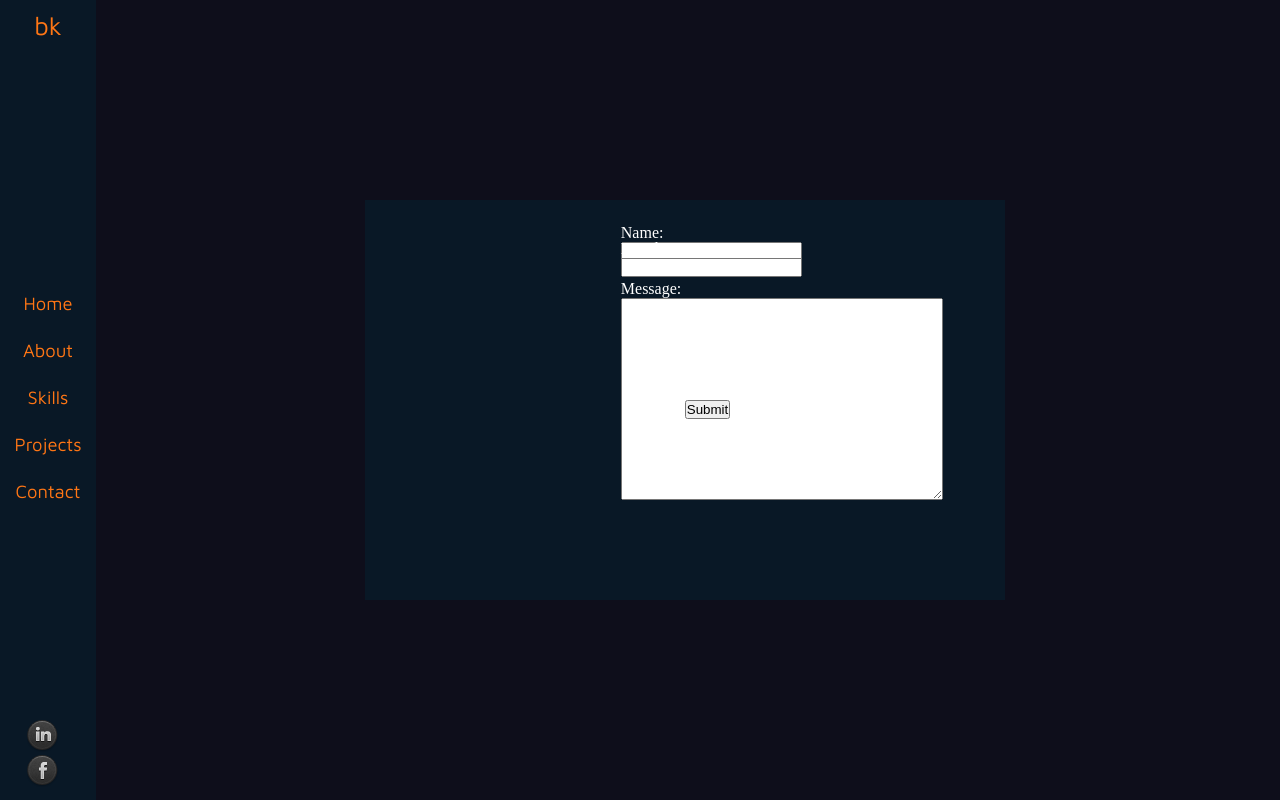
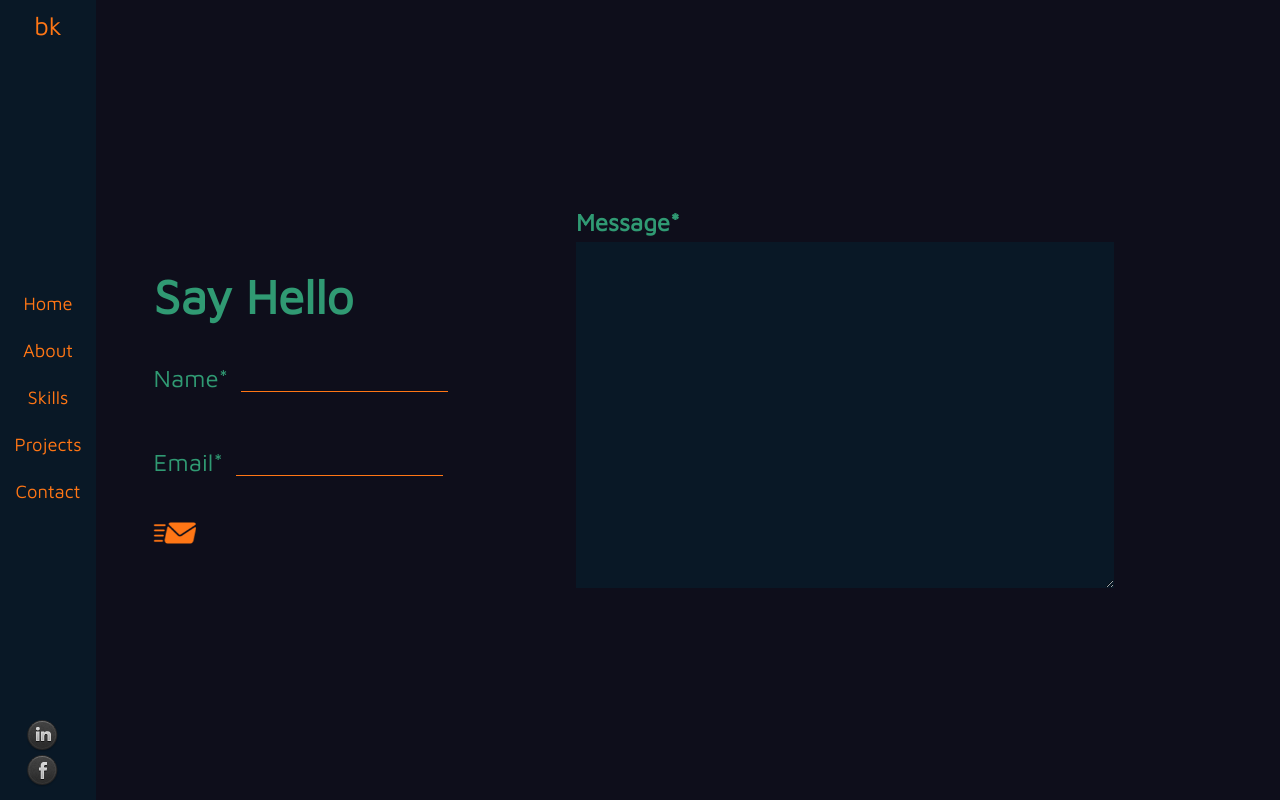
Before and after one commit to benjaminfkile/portfolio-ben, a React (Create React App) app: page /contact in a window 1280 px wide. Built offline with nearby package versions, Linux system fonts and the light colour scheme.

Commit message:
portfolio is now full stack

```diff
--- a/src/Contact/Contact.css
+++ b/src/Contact/Contact.css
@@ -1,42 +1,327 @@
 .Contact{
+    width: 100vw;
+    font-family: 'Maven Pro', sans-serif;
 
-    color: white;
 }
+
+.Name_Email{
+    position: absolute;
+    width: 35vw;
+    left: 12vw;
+    top: 31vh;
+    background-color: rgb(14,14,27);
+    font-size: 3vh;
+}
+
+.Name_Email h1{
+
+    margin-bottom: 5vh;
+    color: rgb(48,154,115);
+    -webkit-animation: bounce-in-top 1.1s both;
+    animation: bounce-in-top 1.1s both;
+
+}
+
+.Name_Email label{
+    margin-right: 1vw;
+    color: rgb(48,154,115);
+
+}
+
+
+input{
+    font-size: 2vh;
+    background-color: rgb(14,14,27);
+    color: silver;
+    border-width: 1px;
+    border-top: none;
+    border-left: none;
+    border-right: none;
+    /* border-color: silver; */
+    border-color: rgb(255,118,21);
+
+}
+
+
 #Main_Form{
-    position: absolute;
-    margin-top: 25vh;
-    margin-left: 21vw;
-    width: 50vw;
+    display: flex;
+    width: 100vw;
     height: 50vh;
-    background-color:rgb(9,24,38);
 }
 .Name_Form{
-    position: absolute;
-    margin-left: 20vw;
-    margin-top: 3vh;
-    width: 25vw;
+    display: flex;
+    width: 35vw;
 }
+
 .Email_Form{
-    position: absolute;
-    margin-left: 20vw;
-    margin-top: 5vh;
-    width: 25vw;
-
+    display: flex;
+    width: 35vw;
 }
 .Message_Form{
     position: absolute;
-    margin-left: 20vw;
-    margin-top: 10vh;
-    width: 25vw;
+    left: 45vw;
+    top: 28vh;
+    height: 40vh;
+    width: 40vw;
+
 
 }
-.Submit_Btn{
+.Message_Form h2{
     position: absolute;
-    margin-left: 25vw;
-    margin-top: 25vh;
+    z-index: 100;
+    top: -2vh;
+    color: rgb(48,154,115);
+    -webkit-animation: bounce-in-top .5s both;
+    animation: bounce-in-top .5s both;
+}
+
+
+textarea {
+    background-color:rgb(9,24,38);
+    border: none;
+    overflow: auto;
+    outline: none;
+    -webkit-box-shadow: none;
+    -moz-box-shadow: none;
+    box-shadow: none;
+    color: silver;
+    font-size: 2vh;
+    padding: 1vw;
+    -webkit-animation: bounce-in-top 1.5s both;
+    animation: bounce-in-top 1.5s both;
+}
+
+
+#message.form-control{
+    width: 40vw;
+    height: 40vh;
+}
+
+#Submit_Btn {
+        position: absolute;
+        top: 64vh;
+        left: 12vw;
+        font-size: 3vh;
+        list-style: none;
+        color: rgb(48,154,115);
+}
+#Submit_Btn:hover{
+        font-size: 3.3vh;
+        cursor: pointer;
+        color: rgb(255,118,21);
+}
+
+.Success{
+    position: absolute;
+    top: 55vh;
+    left: -3vw;
+    font-size: 1.5vh;
+    color: rgb(48,154,115);
+    margin-top: 17vh;
+    margin-left: 48vw;
+    -webkit-animation: tracking-in-expand 0.7s cubic-bezier(0.215, 0.610, 0.355, 1.000) both;
+    animation: tracking-in-expand 0.7s cubic-bezier(0.215, 0.610, 0.355, 1.000) both;
 
 }
-#message.form-control{
-    width: 25vw;
-    height: 25vh;
+.Incomplete_Form{
+    position: absolute;
+    top: 57vh;
+    left: -3vw;
+    font-size: 1.5vh;
+    color: rgb(255, 118, 21);
+    margin-top: 17vh;
+    margin-left: 48vw;
+    -webkit-animation: tracking-in-expand 0.7s cubic-bezier(0.215, 0.610, 0.355, 1.000) both;
+    animation: tracking-in-expand 0.7s cubic-bezier(0.215, 0.610, 0.355, 1.000) both;
 }
+.Failure{
+    position: absolute;
+    top: 55vh;
+    left: -3vw;
+    font-size: 1.5vh;
+    color: silver;
+    margin-top: 17vh;
+    margin-left: 48vw;
+}
+.Failure p{
+    font-size: 2vh;
+}
+.Failure a{
+    font-size: 2vh;
+    cursor: pointer;
+    color: rgb(255,118,21);
+}
+.Failure a:hover, a:focus a:active {
+        font-size: 2.6vh;
+        color: rgb(48,154,115);
+
+}
+
+input:-webkit-autofill,
+input:-webkit-autofill:hover,
+input:-webkit-autofill:focus,
+textarea:-webkit-autofill,
+textarea:-webkit-autofill:hover,
+textarea:-webkit-autofill:focus,
+select:-webkit-autofill,
+select:-webkit-autofill:hover,
+select:-webkit-autofill:focus {
+  /* border: 1px solid green; */
+  -webkit-text-fill-color: silver;
+  -webkit-box-shadow: 0 0 0px 1000px rgb(14,14,27) inset;
+  transition: background-color 5000s ease-in-out 0s;
+}
+
+/* ----------------------------------------------
+ * Generated by Animista on 2020-3-2 3:11:30
+ * Licensed under FreeBSD License.
+ * See http://animista.net/license for more info.
+ * w: http://animista.net, t: @cssanimista
+ * ---------------------------------------------- */
+
+/**
+ * ----------------------------------------
+ * animation bounce-in-top
+ * ----------------------------------------
+ */
+ @-webkit-keyframes bounce-in-top {
+    0% {
+      -webkit-transform: translateY(-500px);
+              transform: translateY(-500px);
+      -webkit-animation-timing-function: ease-in;
+              animation-timing-function: ease-in;
+      opacity: 0;
+    }
+    38% {
+      -webkit-transform: translateY(0);
+              transform: translateY(0);
+      -webkit-animation-timing-function: ease-out;
+              animation-timing-function: ease-out;
+      opacity: 1;
+    }
+    55% {
+      -webkit-transform: translateY(-65px);
+              transform: translateY(-65px);
+      -webkit-animation-timing-function: ease-in;
+              animation-timing-function: ease-in;
+    }
+    72% {
+      -webkit-transform: translateY(0);
+              transform: translateY(0);
+      -webkit-animation-timing-function: ease-out;
+              animation-timing-function: ease-out;
+    }
+    81% {
+      -webkit-transform: translateY(-28px);
+              transform: translateY(-28px);
+      -webkit-animation-timing-function: ease-in;
+              animation-timing-function: ease-in;
+    }
+    90% {
+      -webkit-transform: translateY(0);
+              transform: translateY(0);
+      -webkit-animation-timing-function: ease-out;
+              animation-timing-function: ease-out;
+    }
+    95% {
+      -webkit-transform: translateY(-8px);
+              transform: translateY(-8px);
+      -webkit-animation-timing-function: ease-in;
+              animation-timing-function: ease-in;
+    }
+    100% {
+      -webkit-transform: translateY(0);
+              transform: translateY(0);
+      -webkit-animation-timing-function: ease-out;
+              animation-timing-function: ease-out;
+    }
+  }
+  @keyframes bounce-in-top {
+    0% {
+      -webkit-transform: translateY(-500px);
+              transform: translateY(-500px);
+      -webkit-animation-timing-function: ease-in;
+              animation-timing-function: ease-in;
+      opacity: 0;
+    }
+    38% {
+      -webkit-transform: translateY(0);
+              transform: translateY(0);
+      -webkit-animation-timing-function: ease-out;
+              animation-timing-function: ease-out;
+      opacity: 1;
+    }
+    55% {
+      -webkit-transform: translateY(-65px);
+              transform: translateY(-65px);
+      -webkit-animation-timing-function: ease-in;
+              animation-timing-function: ease-in;
+    }
+    72% {
+      -webkit-transform: translateY(0);
+              transform: translateY(0);
+      -webkit-animation-timing-function: ease-out;
+              animation-timing-function: ease-out;
+    }
+    81% {
+      -webkit-transform: translateY(-28px);
+              transform: translateY(-28px);
+      -webkit-animation-timing-function: ease-in;
+              animation-timing-function: ease-in;
+    }
+    90% {
+      -webkit-transform: translateY(0);
+              transform: translateY(0);
+      -webkit-animation-timing-function: ease-out;
+              animation-timing-function: ease-out;
+    }
+    95% {
+      -webkit-transform: translateY(-8px);
+              transform: translateY(-8px);
+      -webkit-animation-timing-function: ease-in;
+              animation-timing-function: ease-in;
+    }
+    100% {
+      -webkit-transform: translateY(0);
+              transform: translateY(0);
+      -webkit-animation-timing-function: ease-out;
+              animation-timing-function: ease-out;
+    }
+  }
+
+  /* ----------------------------------------------
+ * Generated by Animista on 2020-3-2 20:44:44
+ * Licensed under FreeBSD License.
+ * See http://animista.net/license for more info.
+ * w: http://animista.net, t: @cssanimista
+ * ---------------------------------------------- */
+
+/**
+ * ----------------------------------------
+ * animation tracking-in-expand
+ * ----------------------------------------
+ */
+@-webkit-keyframes tracking-in-expand {
+    0% {
+      letter-spacing: -0.5em;
+      opacity: 0;
+    }
+    40% {
+      opacity: 0.6;
+    }
+    100% {
+      opacity: 1;
+    }
+  }
+  @keyframes tracking-in-expand {
+    0% {
+      letter-spacing: -0.5em;
+      opacity: 0;
+    }
+    40% {
+      opacity: 0.6;
+    }
+    100% {
+      opacity: 1;
+    }
+  }
--- a/src/Contact/Contact.js
+++ b/src/Contact/Contact.js
@@ -4,57 +4,142 @@ import '../Contact/Contact.css'
 
 class Contact extends Component {
 
-    handleSubmit(e){
+    state = {
+        formFilled: true,
+        success: false,
+        failure: false,
+        thanks: false,
+        send: true,
+        everythingElse: true
+    }
+
+
+    handleSuccess() {
+        setTimeout(
+            function () {
+                this.setState(
+                    {
+                        success: false,
+                        send: true
+                    }
+                );
+                // this.reRoute()
+            }
+                .bind(this),
+            3000
+        );
+
+    }
+
+    handleFormFilled() {
+        setTimeout(
+            function () {
+                this.setState(
+                    {
+                        formFilled: true,
+                        send: true
+                    }
+                );
+            }
+                .bind(this),
+            3000
+        );
+    }
+
+    handleSubmit(e) {
         e.preventDefault();
+        this.setState({ send: false })
+        this.setState({ failure: false });
         const name = document.getElementById('name').value;
         const email = document.getElementById('email').value;
         const message = document.getElementById('message').value;
+        if (name && email && message) {
             axios({
                 method: "POST",
-            url:"http://localhost:3002/send",
+                url: "https://rocky-lowlands-64636.herokuapp.com/send",
                 data: {
                     name: name,
                     email: email,
                     message: message
                 }
-        }).then((response)=>{
-            if (response.data.msg === 'success'){
-                alert("Message Sent.");
+            }).then((response) => {
+                if (response.data.msg === 'success') {
+                    console.log("Message Sent.");
+                    this.setState({ success: true })
                     this.resetForm()
-            }else if(response.data.msg === 'fail'){
-                alert("Message failed to send.")
+                    this.handleSuccess()
+                } else if (response.data.msg === 'fail') {
+                    console.log("Message failed to send.")
+                    this.setState({ failure: true })
                 }
             })
-        console.log("Name: " + name)
-        console.log("Email: " + email)
-        console.log("Message: " + message)
+        }
+        else {
+            this.setState({ formFilled: false })
+            this.handleFormFilled()
+        }
     }
 
-    resetForm(){
-        document.getElementById('contact-form').reset();
+    resetForm() {
+        document.getElementById('Main_Form').reset();
     }
 
-    render(){
-        return(
+    render() {
+        return (
+
             <div className="Contact">
-                <form id="Main_Form" onSubmit={this.handleSubmit.bind(this)} method="POST">
+                {this.state.everythingElse && <form id="Main_Form" onSubmit={this.handleSubmit.bind(this)} method="POST">
+                    <div className="Name_Email">
+                        <h1>
+                            Say Hello
+                        </h1>
                         <div className="Name_Form">
-                        <label for="name">Name:</label>
+                            <label for="name">Name*</label>
                             <br></br>
                             <input type="text" className="form-control" id="name" />
                         </div>
+                        <br></br>
+                        <br></br>
                         <div className="Email_Form">
-                        <label for="exampleInputEmail1">Email:</label>
+                            <label for="exampleInputEmail1">Email*</label>
                             <br></br>
                             <input type="email" className="form-control" id="email" aria-describedby="emailHelp" />
                         </div>
+                    </div>
+                    <div className="Message">
                         <div className="Message_Form">
-                        <label for="message">Message:</label>
+                            <h2>
+                                Message*
+                            </h2>
                             <br></br>
                             <textarea className="form-control" rows="5" id="message"></textarea>
                         </div>
-                    <button type="submit" className="Submit_Btn">Submit</button>
-                </form>
+                        {this.state.send && <img id="Submit_Btn" src="./res/mail.png" alt="Send" onClick={this.handleSubmit.bind(this)} method="POST" height="42" width="42" />}
+
+                    </div>
+
+                </form>}
+                {this.state.success && <div className="Success">
+                    <h1>
+                        thanks,  your message was sent!!!
+                    </h1>
+                </div>}
+                {this.state.failure && <div className="Failure">
+                    <h1>
+                        well.. this is embarrasing :(
+                    </h1>
+                    <p>
+                        try messaging me here instead
+                        <br></br>
+                    </p>
+                    <br></br>
+                    <a href="mailto:benjaminfkile@gmail.com">Ben Kile</a>
+                </div>}
+                {!this.state.formFilled && <div className="Incomplete_Form">
+                    <h2>
+                        don't leave me hangin, fill out all the fields
+                        </h2>
+                </div>}
             </div>
         )
     }
--- a/src/Nav/Nav.css
+++ b/src/Nav/Nav.css
@@ -37,7 +37,7 @@
     position: absolute;
     top: 49vh;
     left: 50%;
-    width: 100vw;
+    width: 6rem;
     height: 25vh;
     -webkit-transform: translate(-50%, -50%);
     transform: translate(-50%, -50%);
@@ -66,4 +66,5 @@ a{
 
 a:hover, a:focus a:active {
     font-size: 2.6vh;
-    color: rgb(48,154,115);}
+    color: rgb(48,154,115);
+}
```
Also changed, not shown: public/res/mail.png (added). Lines whose indentation alone changed are shown as unchanged.
